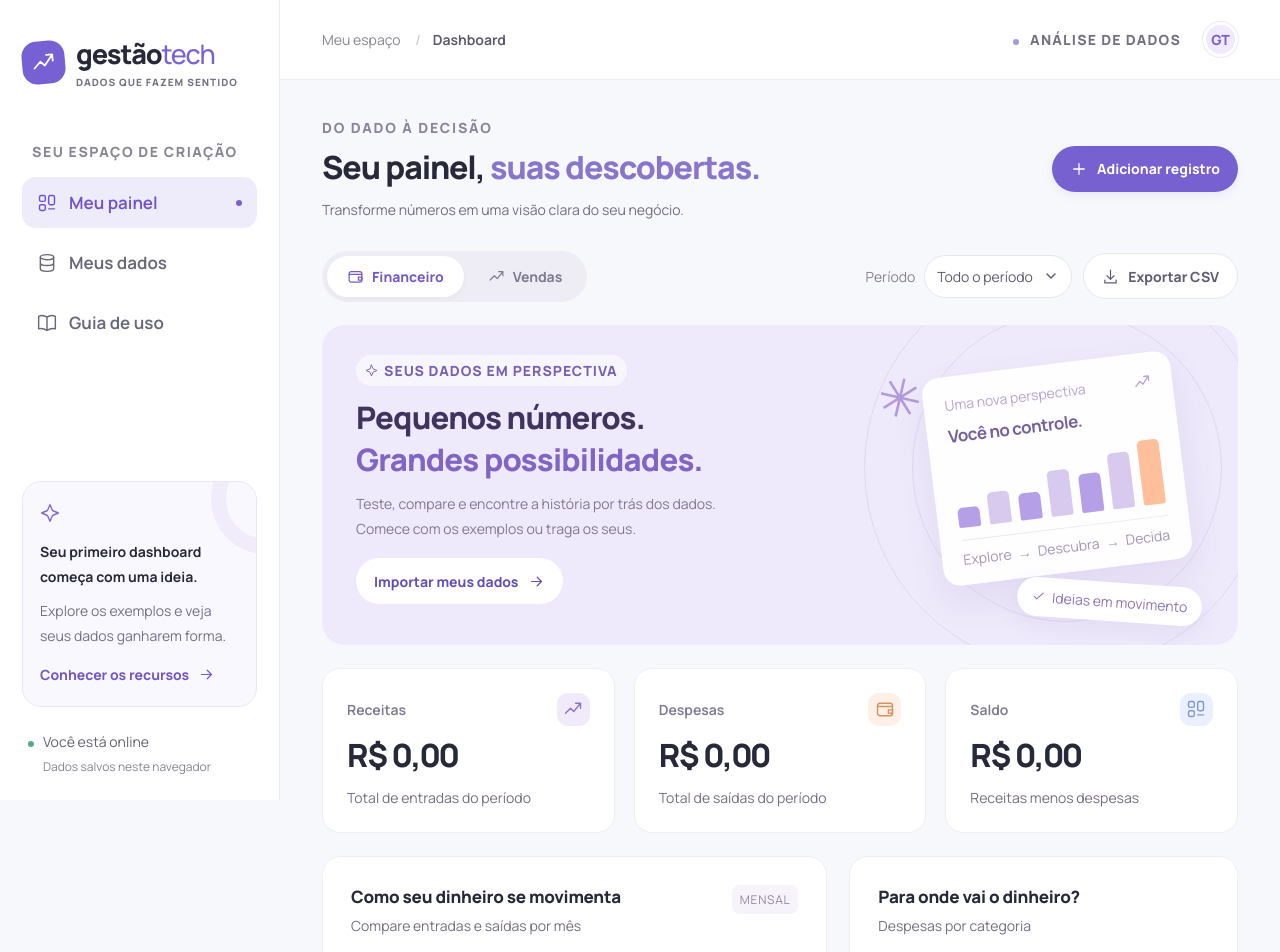
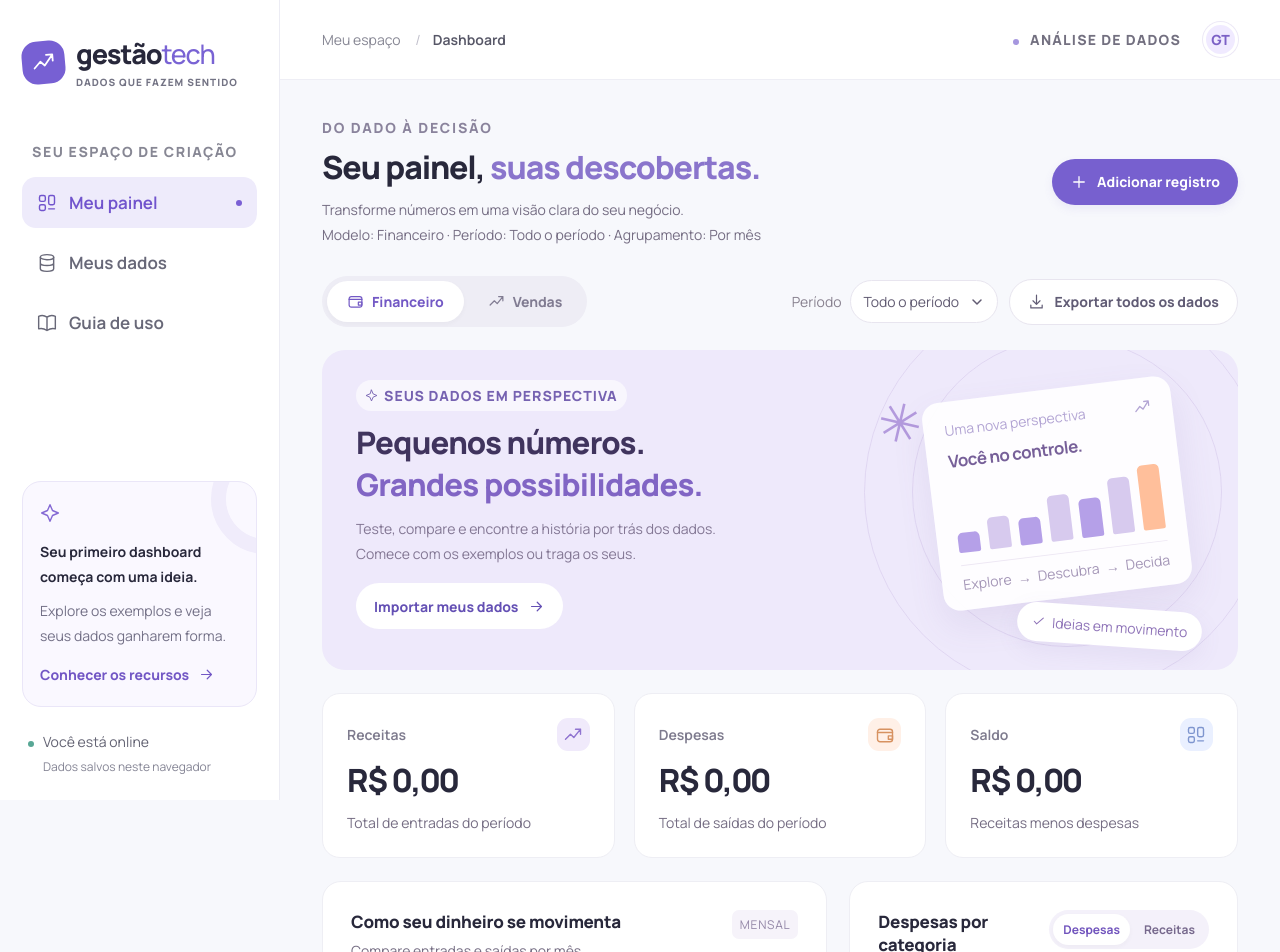
Before and after one commit to WesleyCampos03/projeto-osm, a React (Vite) app: page / in a window 1280 px wide. Shown: the top 952 px of the page. Built offline with nearby package versions, Linux system fonts and the light colour scheme.

Commit message:
Integrar melhorias da dashboard e importacao

```diff
--- a/src/App.css
+++ b/src/App.css
@@ -739,6 +739,26 @@ h1 span {
 .category-total {
   margin: 27px 0 23px;
 }
+.category-toggle {
+  display: inline-flex;
+  gap: 4px;
+  padding: 4px;
+  background: #f4f1fa;
+  border-radius: 999px;
+}
+.category-toggle button {
+  padding: 7px 10px;
+  border-radius: 999px;
+  background: transparent;
+  color: #77698d;
+  font-size: 12px;
+  font-weight: 700;
+}
+.category-toggle button[aria-pressed="true"] {
+  background: #fff;
+  color: #7154bd;
+  box-shadow: 0 2px 5px #35304309;
+}
 .category-total span {
   font-size: 14px;
   color: #9b93a7;
@@ -1749,6 +1769,12 @@ footer {
   }
   .page-heading {
     margin-bottom: 20px;
+  }
+  .print-context {
+    display: block;
+    color: #756d83;
+    font-size: 12px !important;
+    margin-top: 8px !important;
   }
   .metrics {
     grid-template-columns: repeat(3, 1fr);
--- a/src/App.jsx
+++ b/src/App.jsx
@@ -23,10 +23,6 @@ const blank = {
 
 function parseExcelFile(file) {
   return readXlsxFile(file).then((sheets) => {
-    const rows = sheets[0]?.data || [];
-    if (rows.length < 2) {
-      throw new Error("A primeira aba precisa ter cabeçalho e pelo menos um registro.");
-    }
     const normalize = (value) =>
       String(value ?? "")
         .trim()
@@ -41,6 +37,19 @@ function parseExcelFile(file) {
       type: ["tipo", "type", "natureza"],
       amount: ["valor", "amount", "value", "total"],
     };
+    const sheet = sheets.find(({ data = [] }) => {
+      const headers = (data[0] || []).map(normalize);
+      return Object.values(aliases).every((names) =>
+        headers.some((header) => names.includes(header)),
+      );
+    });
+    if (!sheet)
+      throw new Error(
+        "Nenhuma aba contém as colunas obrigatórias de data, descrição, categoria, tipo e valor.",
+      );
+    const rows = sheet.data || [];
+    if (rows.length < 2)
+      throw new Error(`A aba "${sheet.name}" não contém registros.`);
     const headers = rows[0].map(normalize);
     const indexes = Object.fromEntries(
       Object.entries(aliases).map(([field, names]) => [
@@ -48,20 +57,6 @@ function parseExcelFile(file) {
         headers.findIndex((header) => names.includes(header)),
       ]),
     );
-    const missing = Object.entries(indexes)
-      .filter(([, index]) => index < 0)
-      .map(([field]) =>
-        ({
-          description: "descrição",
-          category: "categoria",
-          amount: "valor",
-          type: "tipo",
-          data: "data",
-        })[field],
-      );
-    if (missing.length) {
-      throw new Error(`Não encontrei as colunas: ${missing.join(", ")}.`);
-    }
     const excelDate = (value) => {
       if (value instanceof Date && !Number.isNaN(value.getTime()))
         return `${value.getFullYear()}-${String(value.getMonth() + 1).padStart(2, "0")}-${String(value.getDate()).padStart(2, "0")}`;
@@ -76,6 +71,8 @@ function parseExcelFile(file) {
         : text;
     };
     const dataRows = rows.slice(1).filter((row) => row.some((cell) => cell !== null && cell !== ""));
+    if (!dataRows.length)
+      throw new Error(`A aba "${sheet.name}" não contém registros.`);
     if (dataRows.length > 5000) throw new Error("Use até 5.000 registros.");
     const converted = dataRows.map((row) => {
       const read = (field) => row[indexes[field]];
@@ -189,6 +186,7 @@ export default function App() {
     [model, setModel] = useState("financeiro"),
     [period, setPeriod] = useState("todos"),
     [search, setSearch] = useState(""),
+    [categoryMetric, setCategoryMetric] = useState("expense"),
     [notice, setNotice] = useState(initial.warning),
     [saved, setSaved] = useState(false),
     [online, setOnline] = useState(navigator.onLine);
@@ -245,11 +243,19 @@ export default function App() {
     ),
     stats = summarize(filtered),
     sales = model === "vendas";
-  const categories = groupChartRows(filtered, "category", sales)
-      .map((group) => [group.key, sales ? group.income : group.expense])
+  const categoryType = sales ? "income" : categoryMetric,
+    categories = groupChartRows(filtered, "category", sales)
+      .map((group) => [group.key, group[categoryType]])
       .filter(([, amount]) => amount > 0)
       .sort((a, b) => b[1] - a[1]),
     total = categories.reduce((sum, [, amount]) => sum + amount, 0);
+  const periodLabel =
+    period === "todos"
+      ? "Todo o período"
+      : new Date(`${period}-02T12:00:00`).toLocaleDateString("pt-BR", {
+          month: "long",
+          year: "numeric",
+        });
   const visible = filtered
     .filter((row) =>
       `${row.description} ${row.category}`
@@ -544,6 +550,11 @@ export default function App() {
                     ? "Adicione, edite ou importe registros. Os gráficos acompanham você."
                     : "Um passo de cada vez para construir seu primeiro dashboard."}
               </p>
+              {page === "dashboard" && (
+                <p className="print-context">
+                  Modelo: {sales ? "Vendas" : "Financeiro"} · Período: {periodLabel} · Agrupamento: {chartGrouping === "category" ? "Por categoria" : "Por mês"}
+                </p>
+              )}
             </div>
             <button
               className="button primary no-print"
@@ -596,9 +607,13 @@ export default function App() {
                     ))}
                   </select>
                 </label>
-                <button className="button subtle" onClick={() => download()}>
+                <button
+                  className="button subtle"
+                  title="Exporta todos os registros, independentemente do filtro"
+                  onClick={() => download()}
+                >
                   <Icon name="download" size={17} />
-                  Exportar CSV
+                  Exportar todos os dados
                 </button>
               </div>
             </div>
@@ -756,15 +771,39 @@ export default function App() {
                     <div>
                       <h2>
                         {sales
-                          ? "De onde vêm as vendas?"
-                          : "Para onde vai o dinheiro?"}
+                          ? "Receitas por categoria"
+                          : categoryMetric === "expense"
+                            ? "Despesas por categoria"
+                            : "Receitas por categoria"}
                       </h2>
                       <p>
                         {sales
-                          ? "Receitas por categoria"
-                          : "Despesas por categoria"}
+                          ? "Valores de receitas agrupados por categoria"
+                          : "Selecione quais valores deseja analisar"}
                       </p>
                     </div>
+                    {!sales && (
+                      <div
+                        className="category-toggle"
+                        role="group"
+                        aria-label="Métrica por categoria"
+                      >
+                        <button
+                          type="button"
+                          aria-pressed={categoryMetric === "expense"}
+                          onClick={() => setCategoryMetric("expense")}
+                        >
+                          Despesas
+                        </button>
+                        <button
+                          type="button"
+                          aria-pressed={categoryMetric === "income"}
+                          onClick={() => setCategoryMetric("income")}
+                        >
+                          Receitas
+                        </button>
+                      </div>
+                    )}
                   </div>
                   {!categories.length ? (
                     <div className="empty-state">
@@ -896,7 +935,7 @@ export default function App() {
                     onClick={() => fileInput.current.click()}
                   >
                     <Icon name="upload" size={17} />
-                    Importar planilha
+                    Importar CSV ou XLSX
                   </button>
                 </div>
               </div>
@@ -991,7 +1030,8 @@ export default function App() {
                   <strong>Primeira vez importando?</strong>
                   <p>
                     Importe Excel (.xlsx) ou CSV. Use colunas de data,
-                    descrição, categoria, tipo e valor; datas em AAAA-MM-DD e
+                    descrição, categoria, tipo e valor; datas em AAAA-MM-DD ou
+                    DD/MM/AAAA e
                     tipo receita ou despesa.
                   </p>
                   <button
--- a/src/data.js
+++ b/src/data.js
@@ -65,6 +65,15 @@ export function groupChartRows(rows, grouping = "month", sales = false) {
   );
 }
 
+export function normalizeDate(value) {
+  if (value instanceof Date && !Number.isNaN(value.getTime()))
+    return `${value.getFullYear()}-${String(value.getMonth() + 1).padStart(2, "0")}-${String(value.getDate()).padStart(2, "0")}`;
+  const date = String(value ?? "").trim();
+  const brazilian = date.match(/^(\d{1,2})\/(\d{1,2})\/(\d{4})$/);
+  if (!brazilian) return date;
+  return `${brazilian[3]}-${brazilian[2].padStart(2, "0")}-${brazilian[1].padStart(2, "0")}`;
+}
+
 export function validateRows(rows) {
   if (!Array.isArray(rows) || rows.length > 5000)
     throw new Error("Use até 5.000 registros.");
@@ -73,7 +82,7 @@ export function validateRows(rows) {
     const line = i + 2;
     if (!row || typeof row !== "object")
       throw new Error(`Registro inválido na linha ${line}.`);
-    const date = String(row.date || ""),
+    const date = normalizeDate(row.date),
       parsed = new Date(`${date}T12:00:00Z`);
     if (
       !/^\d{4}-\d{2}-\d{2}$/.test(date) ||
@@ -81,7 +90,7 @@ export function validateRows(rows) {
       parsed.toISOString().slice(0, 10) !== date
     )
       throw new Error(
-        `Linha ${line}: use uma data válida no formato AAAA-MM-DD.`,
+        `Linha ${line}: use uma data válida nos formatos AAAA-MM-DD ou DD/MM/AAAA.`,
       );
     const description = String(row.description || "").trim(),
       category = String(row.category || "").trim(),
```
Also changed, not shown: 2 other files (tests, documents, lock files or other folders).
